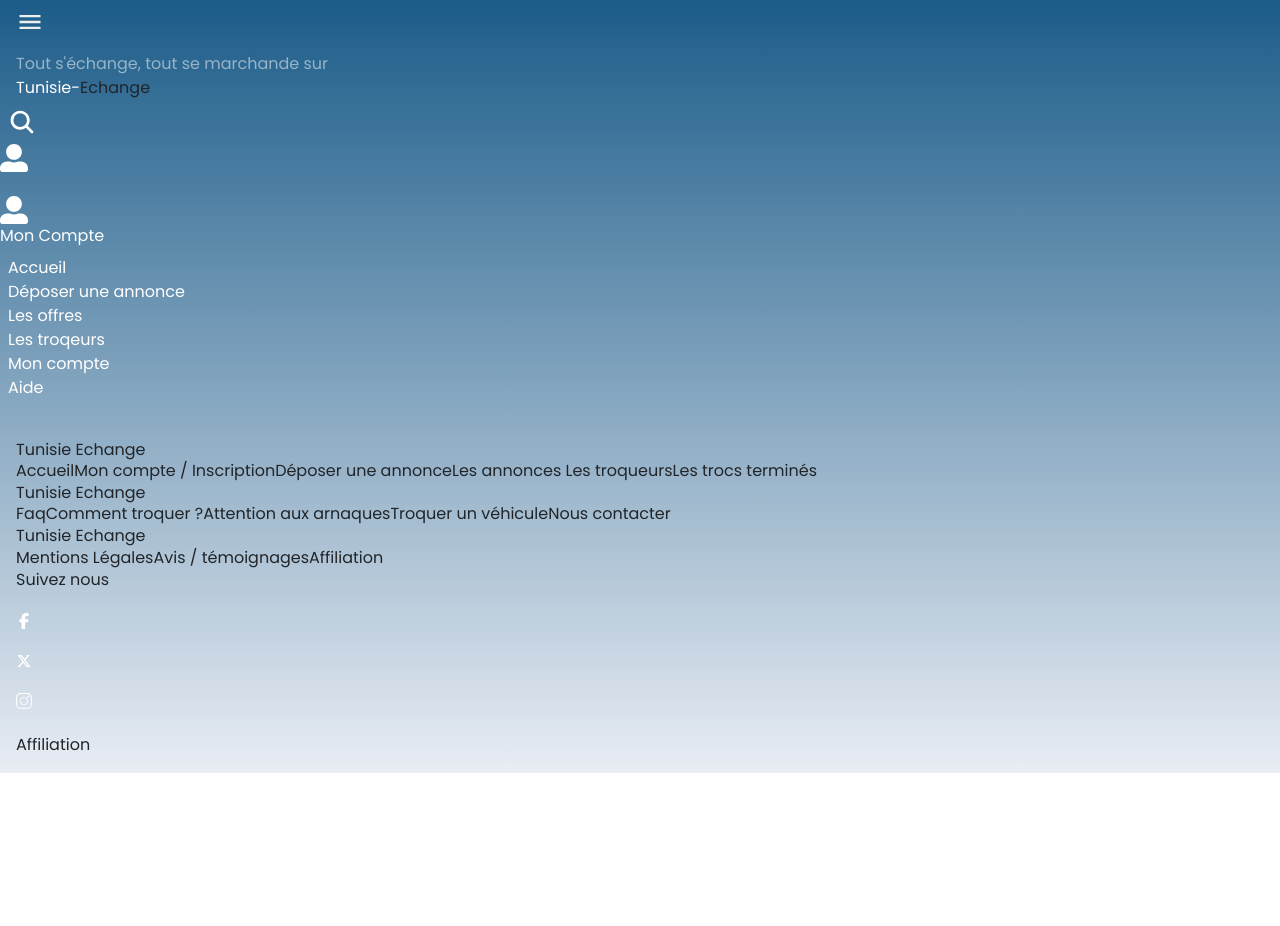
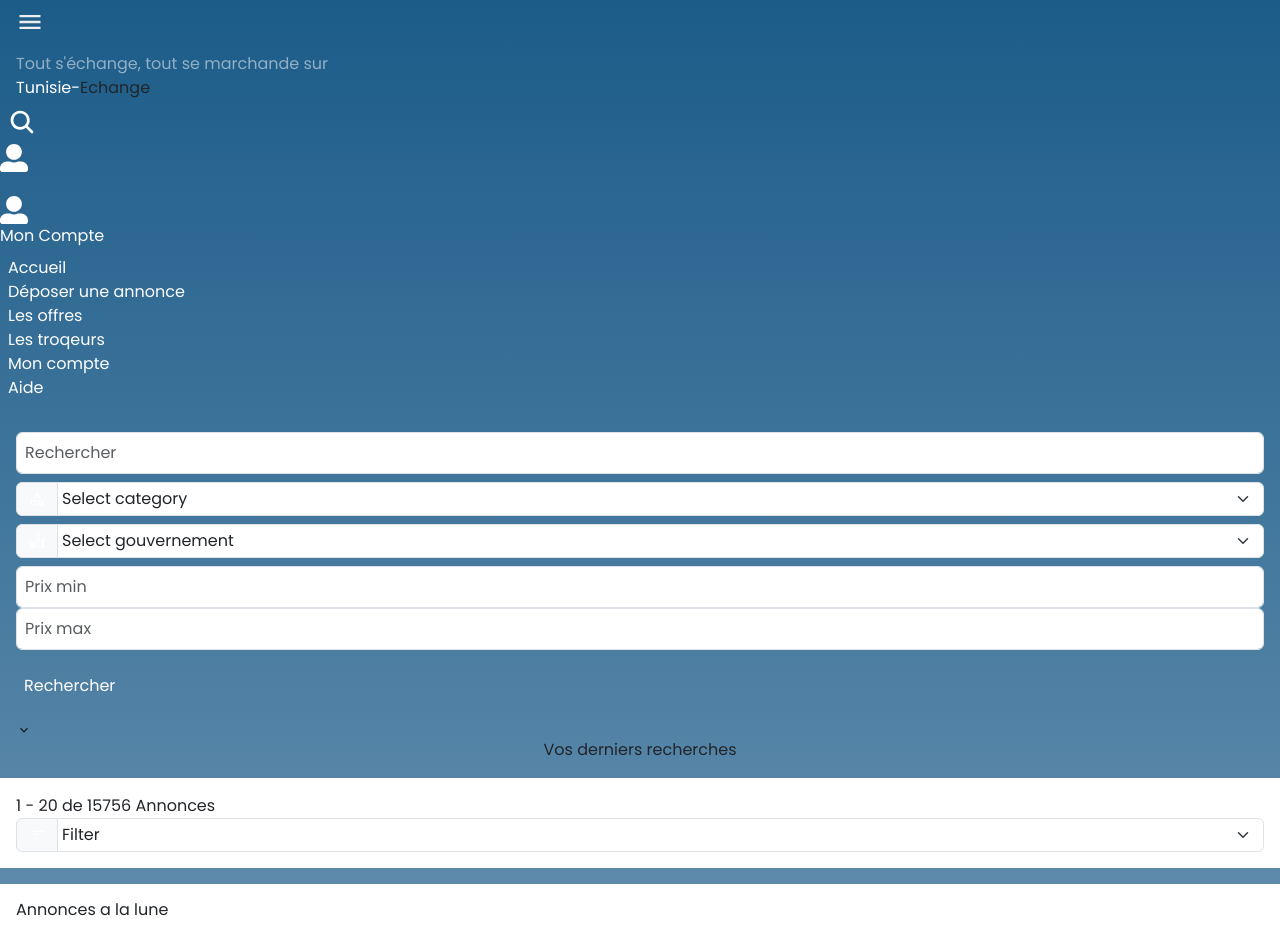
Before and after one commit to GharbiHaithem/tunisian-troc, a React (Vite) app: page /offres in a window 1280 px wide. Shown: the top 926 px of the page. Before the commit the page ends 800 px from the top, so only its background shows below. Built offline with nearby package versions, Linux system fonts and the light colour scheme.

Commit message:
first commit

```diff
--- a/src/App.css
+++ b/src/App.css
@@ -7,5 +7,6 @@
   font-family: "Poppins", sans-serif !important;
   font-style: normal;
 background:linear-gradient(to bottom,#1c5c89   , #e9edf4 ) ;
+height: max-content !important ;
 
 }
--- a/src/App.jsx
+++ b/src/App.jsx
@@ -12,6 +12,7 @@
 import Fiche from './Component/Fiche'
 import BreadCrumb from './Component/BreadCrum'
 import DetailsTroc from './Component/DetailsTroc'
+import Offres from './Component/Offres'
 function App() {
 const[openMenu,setOpenMenu] = useState(false)
 const [isMediumScreen, setIsMediumScreen] = useState(false);
@@ -42,13 +43,14 @@
        <Route path='/info' element={<Info/>} />
        <Route path='/troc' element={<DetailsTroc  isMediumScreen={isMediumScreen} />} />
        <Route path='/member/fiche' element={<Fiche/>} />
-
+     <Route path='/offres' element={<Offres/>} />
    </Routes>
    <Footer isMediumScreen={isMediumScreen} setOpenMenu={setOpenMenu} openMenu={openMenu}/>
+   {openMenu && !isMediumScreen && <div className='fixed top-0 left-0 w-[250px] h-[100vh] bg-white'>
+    <Menu isMediumScreen={isMediumScreen} openMenu={openMenu} setShowmenu={setShowmenu} setOpenMenu={setOpenMenu} showmenu={showmenu} />
+    </div>}
  </BrowserRouter>
-   {openMenu && !isMediumScreen && <div className='fixed top-0 left-0 w-[250px] h-[100vh] bg-white'>
-    <Menu openMenu={openMenu} />
-    </div>}
+
 
     </div>
   )
--- a/src/Component/Header/index.jsx
+++ b/src/Component/Header/index.jsx
@@ -36,7 +36,7 @@
 </div>
 <div className='relative'>
 <Menu  setShowmenu={setShowmenu}   showmenu={showmenu}/>
-{showmenu && <div className='w-[80%] shadow-slate-500 shadow-lg mx-auto absolute top-10  left-[10%]  bg-slate-200 h-[500px]'  onMouseLeave={()=>setShowmenu(false)}>
+{showmenu && isMediumScreen && <div className='w-[80%] shadow-slate-500 shadow-lg mx-auto absolute top-10  left-[10%]  bg-slate-200 h-[500px]  z-20'  onMouseLeave={()=>setShowmenu(false)}>
     <div className='flex gap-3 w-full flex-wrap'>
         <div  className='w-[calc(25%-12px)] flex flex-col gap-1 p-3'>
            <div className='flex items-center gap-2 bg-slate-300 p-2'>
--- a/src/Component/Menu/index.jsx
+++ b/src/Component/Menu/index.jsx
@@ -1,6 +1,9 @@
 import React from 'react'
 import PropType from 'prop-types'
-export const Menu = ({openMenu,showmenu,setShowmenu}) => {
+import { useNavigate } from 'react-router'
+import { Link } from 'react-router-dom'
+export const Menu = ({openMenu,showmenu,setShowmenu,isMediumScreen,setOpenMenu}) => {
+
     return (
         <div className={`w-[80%]  h-10 ${openMenu ? 'block' : 'hidden'} md:block items-center mx-auto p-2`}>
 
@@ -14,11 +17,11 @@
           {openMenu &&<hr className='mt-2 bg-slate-200' />}
         </li>
         <li>
-          <a href="#" className={` ${openMenu ? 'text-black  text-lg font-bold' : 'text-white hover:text-blue-700'} `}   onMouseEnter={()=>setShowmenu(true)} >Les offres</a>
+          <Link to="/offres" onClick={()=>setOpenMenu(false)}  className={` ${openMenu ? 'text-black  text-lg font-bold' : 'text-white hover:text-blue-700'} `}   onMouseEnter={()=>{setShowmenu(true) }}  >Les offres</Link>
           {openMenu &&<hr className='mt-2 bg-slate-200' />}
         </li>
         <li>
-          <a href="#" className={` ${openMenu ? 'text-black  text-lg font-bold' : 'text-white hover:text-blue-700'} `}  onMouseEnter={()=>setShowmenu(false)}>Les troqeurs</a>
+          <Link className={` ${openMenu ? 'text-black  text-lg font-bold' : 'text-white hover:text-blue-700'} `}  onMouseEnter={()=>setShowmenu(false)}>Les troqeurs</Link>
           {openMenu &&<hr className='mt-2 bg-slate-200' />}
         </li>
         <li>
@@ -39,4 +42,6 @@
     openMenu:PropType.bool.isRequired,
     showmenu:PropType.bool.isRequired,
     setShowmenu :PropType.bool.isRequired,
+    isMediumScreen:PropType.bool.isRequired,
+    setOpenMenu :PropType.func.isRequired,
   }
--- /dev/null
+++ b/src/Component/Offres/index.jsx
@@ -0,0 +1,102 @@
+import React from 'react'
+
+import { MdOutlineCategory } from "react-icons/md";
+import { GiModernCity } from "react-icons/gi";
+import { MdKeyboardArrowDown } from "react-icons/md";
+import { GoFilter } from "react-icons/go";
+const Offres = () => {
+  return (
+   <>
+    <div className='bg-gradient-to-l  from-slate-400 md:w-[80%] p-3 w-[98%] mx-auto h-[max-content] to-slate-100'>
+         <form>
+             <div className="form-group mt-2">
+
+                <input className="form-control rounded-lg text-xs p-2 md:h-11" type="text" required="" placeholder="Rechercher"/>
+              </div>
+
+              <div className="input-group mt-2">
+                      <label className="input-group-text bg-[#ef591e] " htmlFor="inputGroupSelect01">
+                      <MdOutlineCategory className='text-white font-bold text-xl' />
+                      </label>
+                      <select className="form-select p-1" id="inputGroupSelect01">
+                        <option selected="">Select category</option>
+                        <option value="1">Homme</option>
+                        <option value="2">Femme</option>
+
+                      </select>
+                    </div>
+                    <div className="input-group mt-2">
+                      <label className="input-group-text bg-[#ef591e] " htmlFor="inputGroupSelect01">
+                      <GiModernCity className='text-white font-bold text-xl' />
+                      </label>
+                      <select className="form-select p-1" id="inputGroupSelect01">
+                        <option selected="">Select gouvernement</option>
+                        <option value="1">Homme</option>
+                        <option value="2">Femme</option>
+
+                      </select>
+                    </div>
+                    <div className="form-group mt-2">
+
+             <div className='flex gap-3'>
+             <input className="w-1/2 form-control rounded-lg text-xs p-2 md:h-11" type="text" required="" placeholder="Prix min"/>
+             <input className="w-1/2 form-control rounded-lg text-xs p-2 md:h-11" type="text" required="" placeholder="Prix max"/>
+             </div>
+            </div>
+              <button className='bg-[#1c5c89] p-2 w-full mt-3 text-white rounded-lg'> Rechercher</button>
+             </form>
+
+             <div className='mt-3 flex gap-2 items-center justify-center text-center  text-[#1c5c89] font-semibold'>
+             <MdKeyboardArrowDown /><span>Vos derniers recherches</span>
+             </div>
+    </div>
+    <div className='md:w-[80%] mx-auto w-[98%] flex justify-between p-3 bg-white'>
+        <p className=' text-[#1c5c89] font-medium'>1 - 20 de 15756 Annonces</p>
+        <div className="input-group w-1/3 ">
+                      <label className="input-group-text bg-[#1c5c89] " htmlFor="inputGroupSelect01">
+                      <GoFilter  className='text-white font-bold text-xl' />
+                      </label>
+                      <select className="form-select p-1" id="inputGroupSelect01">
+                        <option selected="">Filter</option>
+                        <option value="1">Homme</option>
+                        <option value="2">Femme</option>
+
+                      </select>
+                    </div>
+    </div>
+    <div className='md:w-[80%] mx-auto w-[98%] p-3 bg-white mt-3'>
+        <h5 className='font-medium text-[#1c5c89]'>Annonces a la lune</h5>
+        <div className='w-full  mt-2 border-1 rounded-lg border-red-400  h-[170px] bg-[#fff2ef]'>
+        <p className='text-center text-[#ed4300]  text-base font-medium mt-1 mb-1'>Roadster électrique Vmoto Stash</p>
+          <div className='flex items-center justify-center'>
+          <img className='w-[60%] h-[100px] object-contain rounded-lg ' src={"http://www.lerepairedesmotards.com/img/actu/2021/nouveaute/roadster-electrique-v-moto-stash-profil.jpg"} alt='' />
+          </div>
+           <span className='text-center block mx-auto  text-[#1c5c89]  text-base font-bold mt-1'>500 TND</span>
+        </div>
+        <div className='w-full  mt-2 border-1 rounded-lg border-red-400  h-[170px] bg-[#fff2ef]'>
+        <p className='text-center text-[#ed4300]  text-base font-medium mt-1 mb-1'>Roadster électrique Vmoto Stash</p>
+          <div className='flex items-center justify-center'>
+          <img className='w-[60%] h-[100px] object-contain rounded-lg ' src={"https://cdn-s-www.lalsace.fr/images/918109A1-E667-4BD4-88E7-3640D582A774/NW_detail/1-bmw-r-1300-gs-succes-annonce-la-plus-attendue-pour-l-annee-2024-une-machine-totalement-revue-avec-un-flat-de-145-chevaux-une-boite-sous-le-moteur-12-kg-de-moins-et-une-boucle-arriere-en-alu-1701335315.jpg"} alt='' />
+          </div>
+           <span className='text-center block mx-auto  text-[#1c5c89]  text-base font-bold mt-1'>500 TND</span>
+        </div>
+        <div className='w-full  mt-2 border-1 rounded-lg border-red-400  h-[170px] bg-[#fff2ef]'>
+        <p className='text-center text-[#ed4300]  text-base font-medium mt-1 mb-1'>Roadster électrique Vmoto Stash</p>
+          <div className='flex items-center justify-center'>
+          <img className='w-[60%] h-[100px] object-contain rounded-lg ' src={"https://images.caradisiac.com/images/9/8/7/3/199873/S1-actu-moto-et-scooter-de-la-semaine-la-cfmoto-800-nk-la-honda-cb1000r-2024-les-harley-davidson-made-in-china-une-serie-limitee-bmw-et-l-essai-de-la-ktm-890-adventure-739962.jpg"} alt='' />
+          </div>
+           <span className='text-center block mx-auto  text-[#1c5c89]  text-base font-bold mt-1'>500 TND</span>
+        </div>
+        <div className='w-full  mt-2 border-1 rounded-lg border-red-400  h-[170px] bg-[#fff2ef]'>
+        <p className='text-center text-[#ed4300]  text-base font-medium mt-1 mb-1'>Roadster électrique Vmoto Stash</p>
+          <div className='flex items-center justify-center'>
+          <img className='w-[60%] h-[100px] object-contain rounded-lg ' src={"https://www.electrochaabani.com/images/upload/scooterzimotaveravespa3-632864392c6bb7.77030590.jpg?v16"} alt='' />
+          </div>
+           <span className='text-center block mx-auto  text-[#1c5c89]  text-base font-bold mt-1'>500 TND</span>
+        </div>
+    </div>
+   </>
+  )
+}
+
+export default Offres
```
